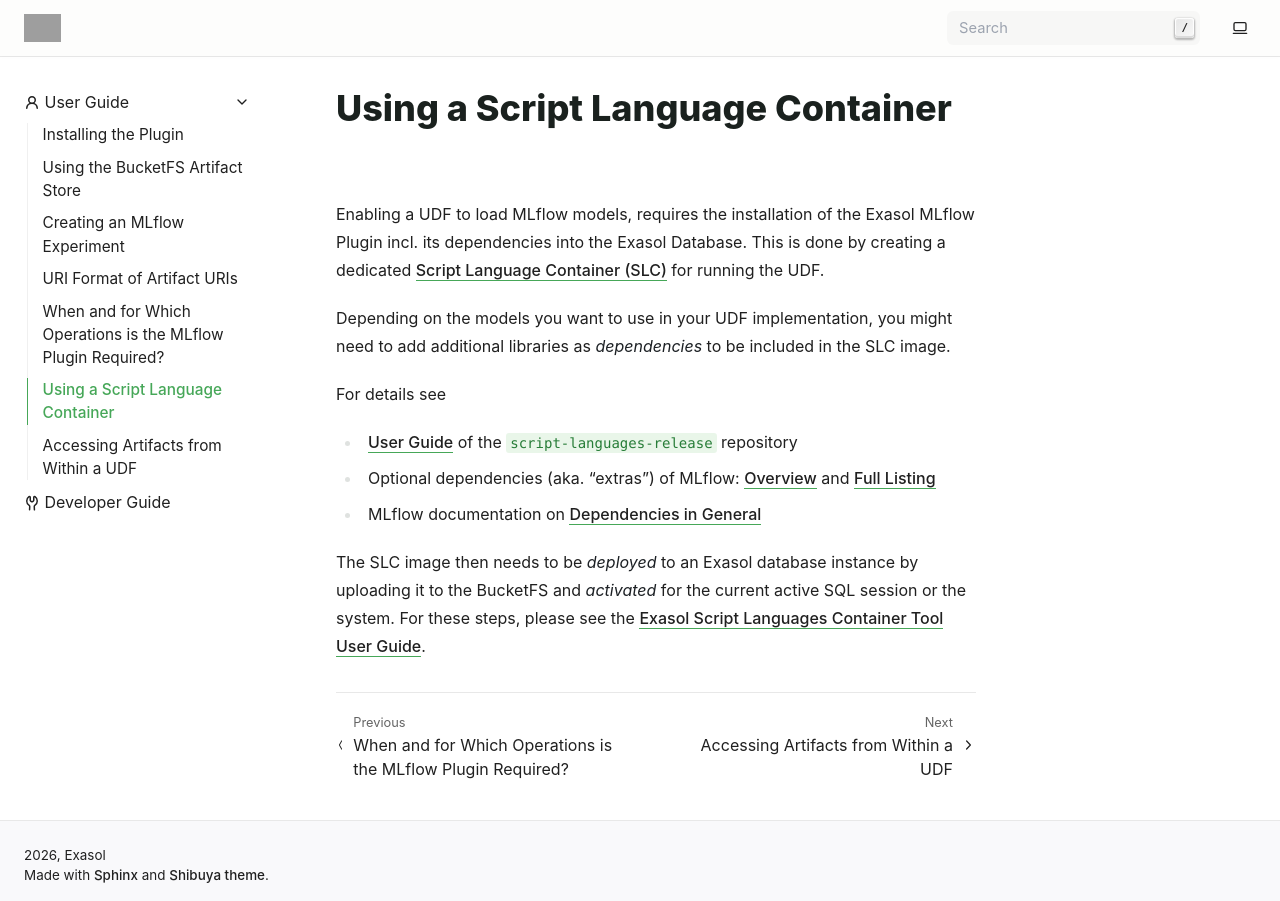
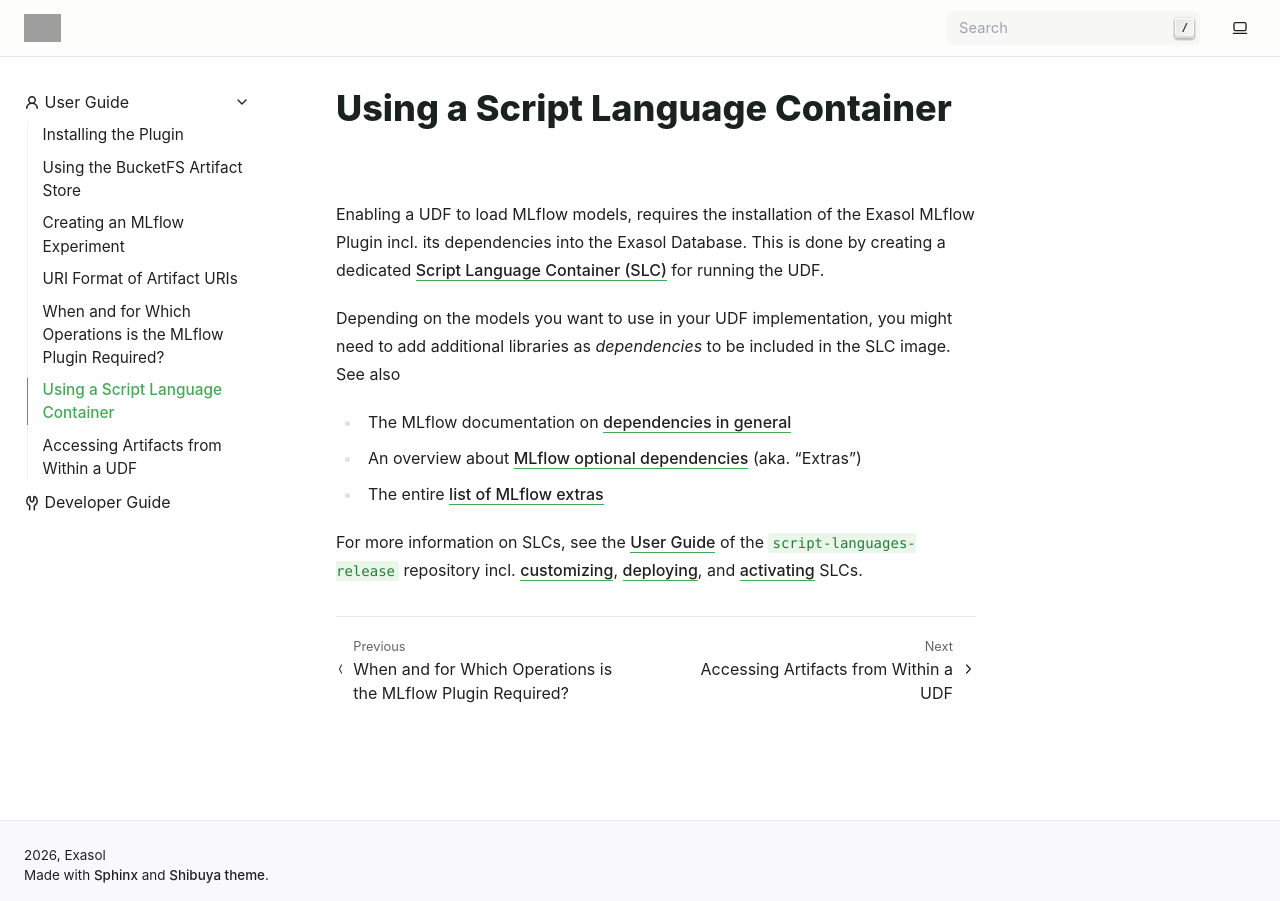
Before and after one commit to exasol/mlflow-plugin, a Sphinx documentation site: the page built from doc/user_guide/slc.rst, in a window 1280 px wide. Built offline with Sphinx 7.4.7, drawn with Linux system fonts in a browser that asks for light colours; pages that are not in the unit, such as notebooks, are missing from menus; grey boxes are pictures that could not be loaded.

Commit message:
Updated corss references for dependencies and SLCs in the user guide

```diff
--- a/doc/user_guide/slc.rst
+++ b/doc/user_guide/slc.rst
@@ -1,11 +1,18 @@
-.. _slct: https://exasol.github.io/script-languages-container-tool/main/index.html
-.. _customize_slc:
-   https://github.com/exasol/script-languages-release/blob/master/doc/user_guide/usage.md#how-to-customize-an-existing-flavor
+
+.. _mlflow_dependencies_general: https://mlflow.org/docs/latest/ml/model/dependencies/
 .. _mlflow_extras_overview:
    https://github.com/mlflow/mlflow/blob/c9d7d067c1a2564b4380fc2d6c807518b8dcb179/EXTRA_DEPENDENCIES.rst
 .. _mlflow_extra-ml-requirements:
    https://github.com/mlflow/mlflow/blob/master/requirements/extra-ml-requirements.txt
-.. _mlflow_dependencies_general: https://mlflow.org/docs/latest/ml/model/dependencies/
+
+
+.. _slcs: https://github.com/exasol/script-languages-release/blob/master/doc/user_guide/usage.md
+.. _customize_slc:
+   https://github.com/exasol/script-languages-release/blob/master/doc/user_guide/usage.md#how-to-customize-an-existing-flavor
+.. _export_slc:
+   https://github.com/exasol/script-languages-release/blob/master/doc/user_guide/usage.md#export-a-flavor
+.. _activate-slc:
+   https://github.com/exasol/script-languages-release/blob/master/doc/user_guide/usage.md#how-to-activate-a-script-language-container-in-the-database
 
 Using a Script Language Container
 =================================
@@ -17,17 +24,14 @@
 
 Depending on the models you want to use in your UDF implementation, you might
 need to add additional libraries as *dependencies* to be included in the SLC
-image.
+image. See also
 
-For details see
+* The MLflow documentation on `dependencies in general
+  <mlflow_dependencies_general_>`_
+* An overview about `MLflow optional dependencies
+  <mlflow_extras_overview_>`_ (aka. "Extras")
+* The entire `list of MLflow extras <mlflow_extra-ml-requirements_>`_
 
-* `User Guide <customize_slc_>`_ of the ``script-languages-release`` repository
-* Optional dependencies (aka. "extras") of MLflow: `Overview
-  <mlflow_extras_overview_>`_
-  and `Full Listing <mlflow_extra-ml-requirements_>`_
-* MLflow documentation on `Dependencies in General <mlflow_dependencies_general_>`_
-
-The SLC image then needs to be *deployed* to an Exasol database instance by
-uploading it to the BucketFS and *activated* for the current active SQL
-session or the system. For these steps, please see the `Exasol Script
-Languages Container Tool User Guide <slct_>`_.
+For more information on SLCs, see the `User Guide <slcs_>`_ of the
+``script-languages-release`` repository incl. `customizing <customize_slc_>`_,
+`deploying <export_slc_>`_, and `activating <activate-slc_>`_ SLCs.
```
